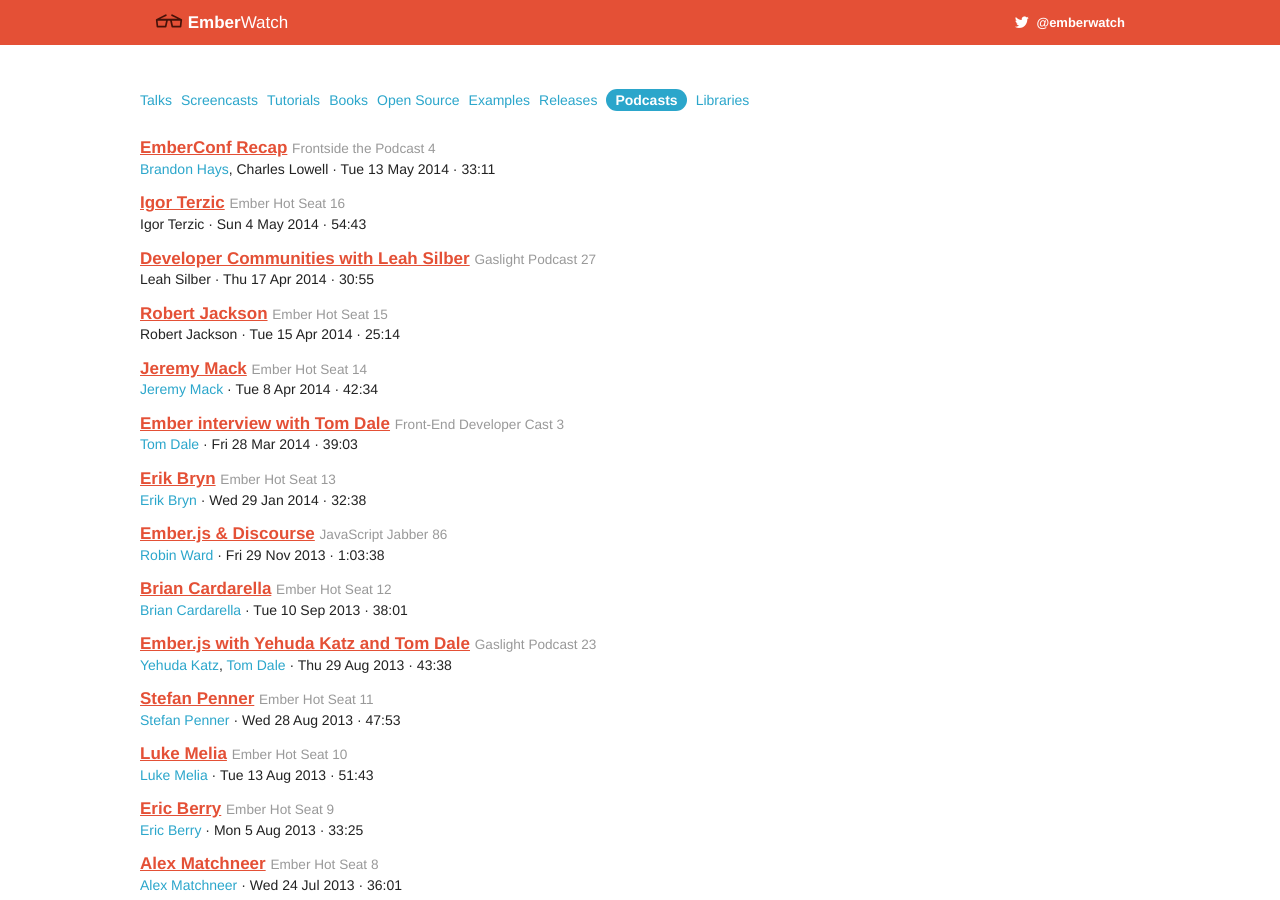
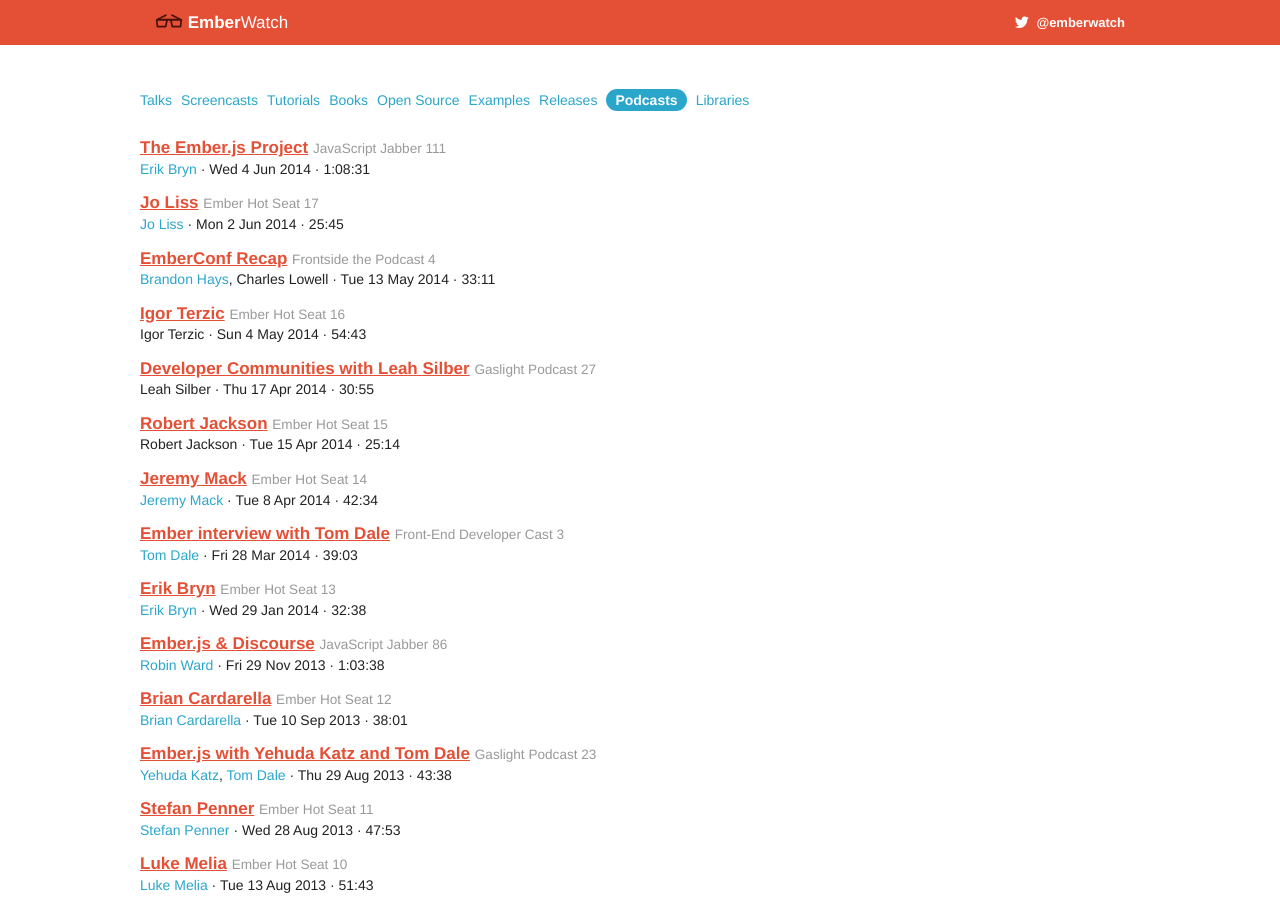
Before and after one commit to emberwatch/emberwatch, a Jekyll site: the page built from podcasts.html, in a window 1280 px wide and 900 px high. Built offline with Jekyll 4.4.1, drawn with Linux system fonts in a browser that asks for light colours; comment, search, counter and statistics services are not loaded.

Commit message:
Add recent podcasts

```diff
--- a/_data/podcasts.yml
+++ b/_data/podcasts.yml
@@ -1,4 +1,20 @@
 ---
+- title: The Ember.js Project
+  episode: 111
+  host: JavaScript Jabber
+  member_ids:
+  - 39
+  date: '2014-06-04'
+  duration: '1:08:31'
+  url: http://javascriptjabber.com/111-jsj-the-ember-js-project-with-erik-bryn/
+- title: Jo Liss
+  episode: 17
+  host: Ember Hot Seat
+  member_ids:
+  - 32
+  date: '2014-06-02'
+  duration: '25:45'
+  url: http://emberhotseat.com/2014/06/02/ember-hot-seat-episode-017.html
 - title: EmberConf Recap
   episode: 4
   host: Frontside the Podcast
```
